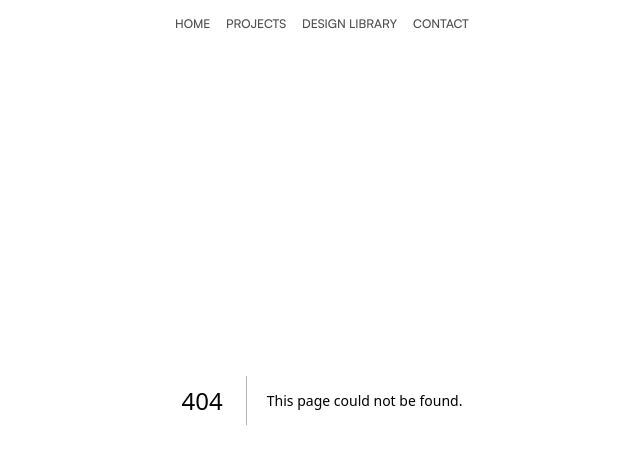
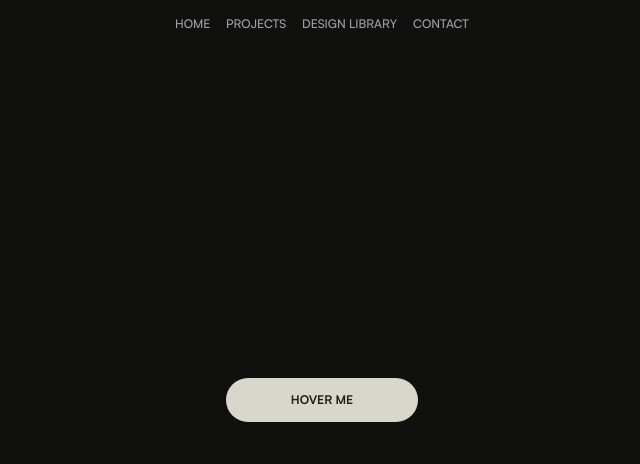
Before and after one commit to fogelmark/portfolio-25, a Next.js app: page /design-library/buttons in a window 1280 px wide. Before the commit this address had no page. Shown: the top 464 px of the page, without its empty margins (318-958 px from the left). Built offline with nearby package versions, Linux system fonts and the light colour scheme.

Commit message:
Added new button to design lib

```diff
--- /dev/null
+++ b/app/design-library/buttons/button-pill.tsx
@@ -0,0 +1,66 @@
+import { cn } from "@/lib/utils"
+import { motion } from "motion/react"
+import { useState } from "react"
+
+interface ButtonProps {
+  children: string
+  className?: string
+}
+
+export const ButtonPill = ({ children, className }: ButtonProps) => {
+  const [isHovered, setIsHovered] = useState(false)
+
+  return (
+    <span
+      className={cn(
+        "group relative flex min-w-48 cursor-pointer items-center justify-center overflow-hidden rounded-full bg-[#d9d7cb] px-12 py-4 text-xs font-semibold uppercase [clip-path:inset(0px)]",
+        className,
+      )}
+      onMouseEnter={() => setIsHovered(true)}
+      onMouseLeave={() => setIsHovered(false)}
+    >
+      <span className="relative z-20 leading-none [clip-path:inset(0px)]">
+        <motion.span
+          className="relative inline-block text-[#211e1f]"
+          initial={{ y: 0, opacity: 1 }}
+          animate={{
+            y: isHovered ? "-100%" : 0,
+            opacity: isHovered ? 0.25 : 1,
+          }}
+          transition={{
+            duration: 0.3,
+            ease: [0.25, 1, 0.5, 1],
+            delay: isHovered ? 0 : 0.2,
+          }}
+        >
+          {children}
+        </motion.span>
+        <motion.span
+          className="absolute top-0 left-0 text-[#211e1f]"
+          initial={{ y: "100%", opacity: 0 }}
+          animate={{ y: isHovered ? 0 : "100%", opacity: isHovered ? 1 : 0 }}
+          transition={{
+            duration: 0.3,
+            delay: isHovered ? 0.2 : 0,
+            ease: [0.25, 1, 0.5, 1],
+          }}
+        >
+          {children}
+        </motion.span>
+      </span>
+      <motion.span
+        initial={{ y: "135%" }}
+        animate={{
+          y: isHovered ? 0 : "135%",
+        }}
+        transition={{
+          duration: 0.8,
+          delay: isHovered ? 0 : 0.1,
+          ease: [0.25, 1, 0.5, 1],
+        }}
+        className="pointer-events-none absolute top-0 z-0 h-full w-full rounded-2xl bg-[#eae9e3]"
+      />
+      <span className="absolute top-0 left-0 h-full w-full" />
+    </span>
+  )
+}
--- /dev/null
+++ b/app/design-library/buttons/page.tsx
@@ -0,0 +1,14 @@
+"use client"
+
+import React from 'react'
+import { ButtonPill } from './button-pill'
+
+export default function Page() {
+  return (
+    <div className='min-h-screen flex items-center justify-center'>
+      <ButtonPill>
+        {'hover me'}
+      </ButtonPill>
+    </div>
+  )
+}
--- a/app/design-library/page.tsx
+++ b/app/design-library/page.tsx
@@ -5,6 +5,7 @@ import React from "react"
 const navItems = [
   { name: "parallax", href: "/design-library/parallax" },
   { name: "text masque", href: "/design-library/text-masque" },
+  { name: "buttons", href: "/design-library/buttons" },
 ]
 
 export default function Page() {
--- a/app/design-library/parallax/page.tsx
+++ b/app/design-library/parallax/page.tsx
@@ -25,7 +25,7 @@ export default function Page() {
       <div className="h-screen uppercase flex justify-center text-gray-background items-center text-2xl font-bold">
         <h1>scroll</h1>
       </div>
-      <div className="relative h-[200vh] py-28">
+      <div className="relative md:h-[300vh] h-[200vh] py-28">
         <ParallaxGallery />
       </div>
       <ParallaxHero />
--- a/app/parallax-hero.tsx
+++ b/app/parallax-hero.tsx
@@ -16,7 +16,7 @@ export default function ParallaxHero() {
   return (
     <div
       ref={container}
-      className="flex h-[100vh] w-full items-center justify-center bg-[#f0efe9]"
+      className="flex md:h-[200vh] h-[100vh] w-full items-center justify-center bg-[#f0efe9]"
     >
       <div className="relative h-screen w-full overflow-hidden p-10">
         <div className="relative flex size-full flex-col items-center justify-center overflow-hidden">
```
